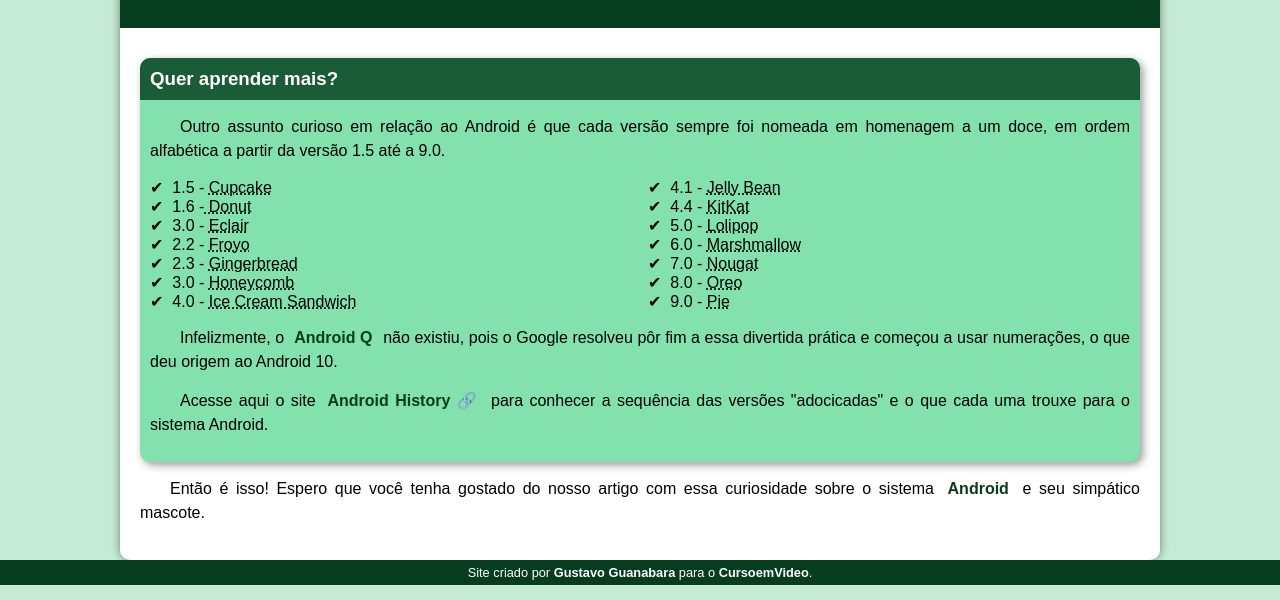
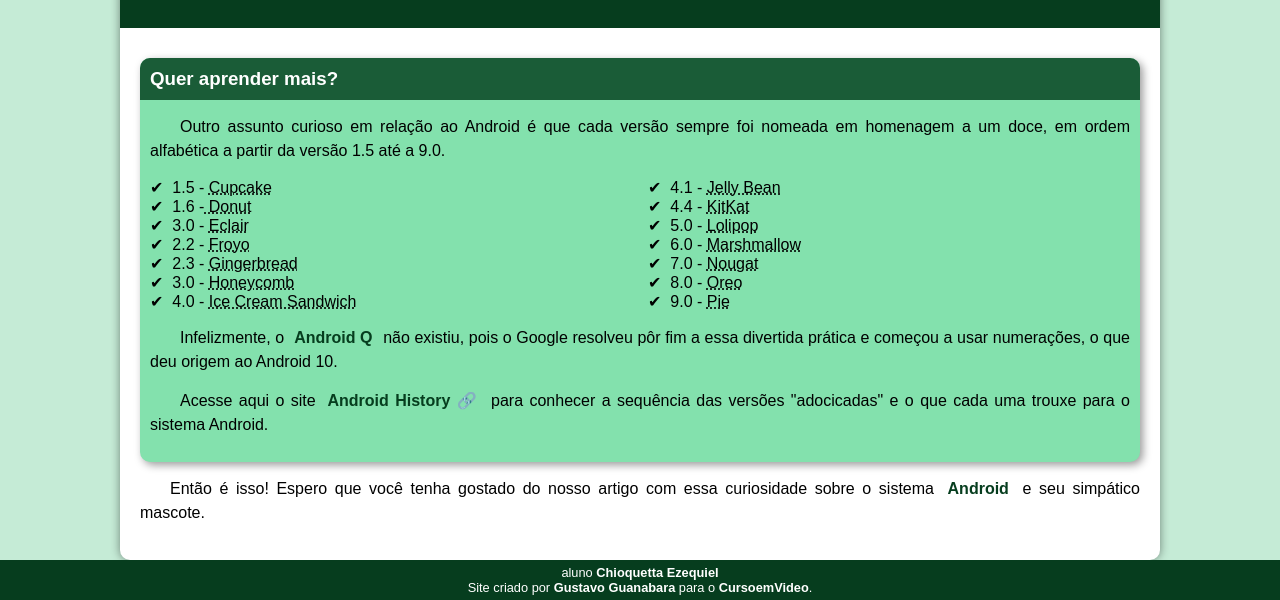
Before and after one commit to tectiezequiel/progeto-android, a plain HTML site: page index.html in a window 1280 px wide. Shown: the part 2281-2881 px from the top of the page. Drawn offline with Linux system fonts and the light colour scheme.

Commit message:
Update index.html

```diff
--- a/index.html
+++ b/index.html
@@ -95,6 +95,7 @@
 
     </main>
     <footer>
+        <p>aluno <strong>Chioquetta Ezequiel</strong></p>
         <p>Site criado por <a href="https://www.cursoemvideo.com/sobre/" target="_blank">Gustavo Guanabara</a> para o <a href="https://www.youtube.com/channel/UCrWvhVmt0Qac3HgsjQK62FQ" target="_blank">CursoemVideo</a>.</p>
 
     </footer>
```
